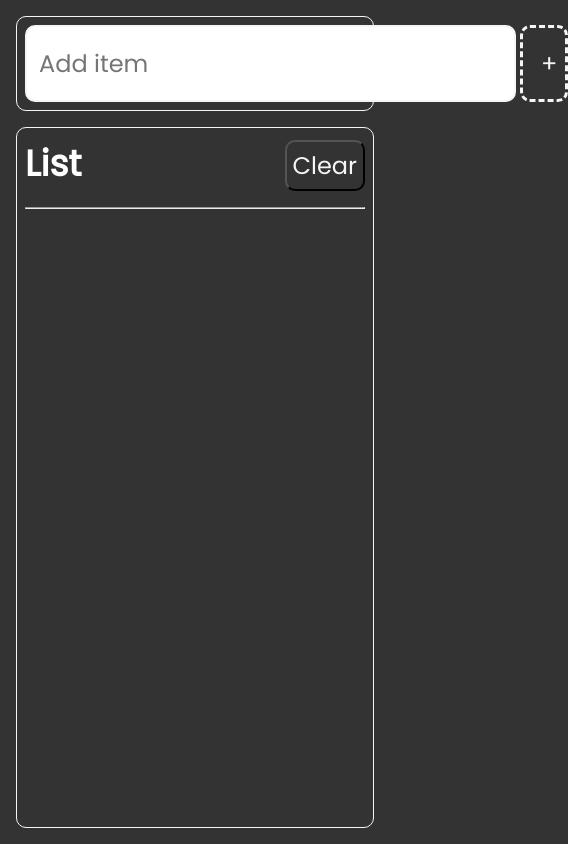
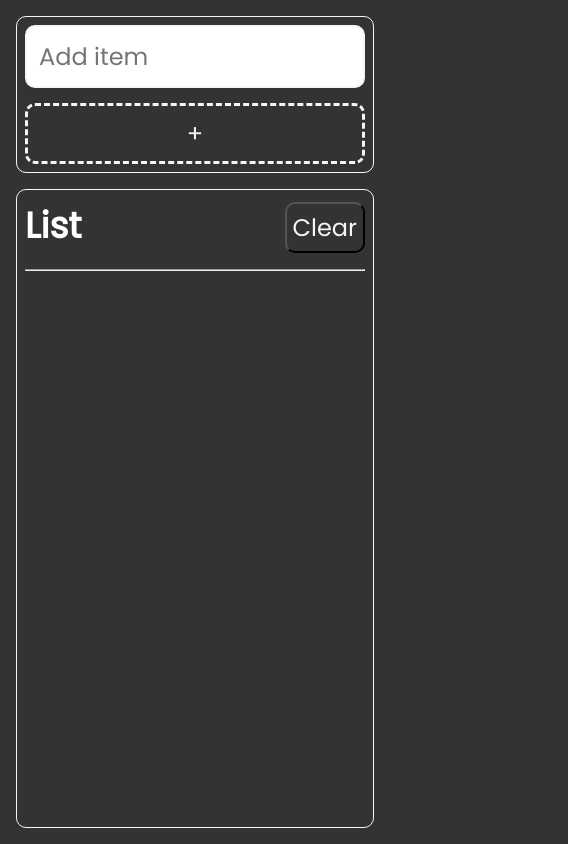
Before and after one commit to ahmed-abohmaid/typeScript-list-items, a website built with Vite: page index.html in a window 390 px wide. Shown: the whole page, 568 px wide, since content can reach past the window. Built offline with nearby package versions, Linux system fonts and the light colour scheme.

Commit message:
Fix Responsiveness

```diff
--- a/src/css/style.css
+++ b/src/css/style.css
@@ -152,3 +152,13 @@ section {
     gap: 0.5rem;
   }
 }
+
+@media (max-width: 432px) {
+.newItemEntry__form {
+  flex-direction: column;
+  gap: 15px;
+}
+.newItemEntry__form .newItemEntry__button {
+  padding: 10px;
+}
+}
```
